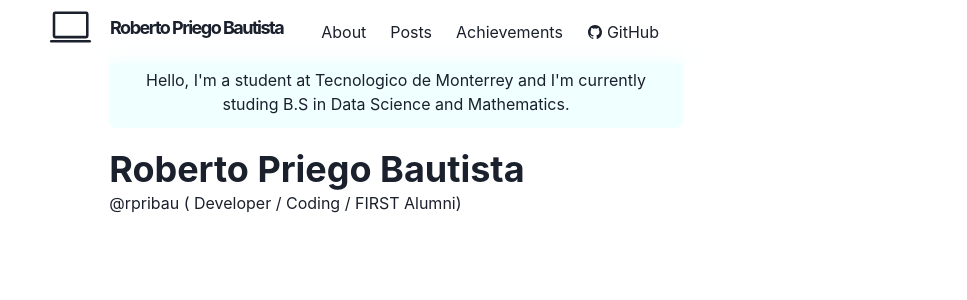
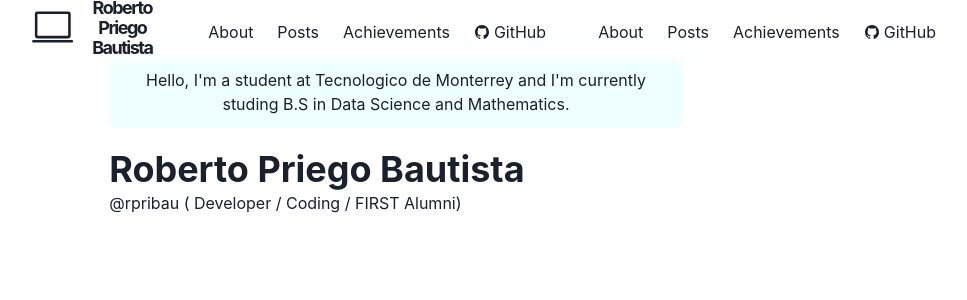
Before and after one commit to rpribau/blog.rob, a Next.js app: page / in a window 1280 px wide. Shown: the top 300 px of the page, without its empty margins (244-1211 px from the left). Built offline with nearby package versions, Linux system fonts and the light colour scheme.

Commit message:
Mobile Menu Bar created

```diff
--- a/components/logo.js
+++ b/components/logo.js
@@ -16,9 +16,6 @@ padding: 10px;
     transition: 200ms ease;
 }
 
-&:hover svg {
-    transform: rotate(20deg);
-}
 `
 const Logo = () => {
     return (
--- a/components/navbar.js
+++ b/components/navbar.js
@@ -1,6 +1,7 @@
 import {forwardRef} from 'react'
 import Logo from './logo'
 import NextLink from 'next/link'
+import {useState} from 'react'
 import {
     Container,
     Box,
@@ -14,6 +15,7 @@ import {
     MenuButton,
     IconButton,
     useColorModeValue,
+    Icon,
 } from '@chakra-ui/react'
 import { HamburgerIcon } from '@chakra-ui/icons'
 import {ThemeToggleButton} from './theme-toggle-button.js'
@@ -45,6 +47,11 @@ const MenuLink = forwardRef((props, ref) => (
 
 const Navbar = props => {
     const {path} = props
+    const [isOpen, setIsOpen] = useState(false)
+
+    const handleMenuToggle = () =>{
+      setIsOpen(!isOpen)
+    };
 
     return(
         <Box
@@ -65,9 +72,54 @@ const Navbar = props => {
             align="center"
             justify="space-between"
         >
+          <Flex align="center" mr={5}>
+            <Heading as="h1" size="lg" letterSpacing={'tighter'}>
+            <Logo />
+          </Heading>
+        </Flex>
+
+          <IconButton
+            display={{base: 'flex', md: 'none'}}
+            onClick={handleMenuToggle}
+            icon={<HamburgerIcon />}
+            alignItems="center"
+            variant="ghost"
+            size="md"
+            aria-label="Toggle Menu"
+          />
+
+          <Stack
+            direction={{base: 'column', md: 'row'}}
+            display={{base: isOpen ? 'flex' : 'none', md: 'flex'}}
+            width={{base: 'full', md: 'auto'}}
+            alignItems="center"
+            flexGrow={1}
+            mt={{base: 4, md: 0}}
+          >
+            <LinkItem href="/about" path={path}>
+                About
+            </LinkItem>
+            <LinkItem href="/posts" path={path}>
+                Posts
+            </LinkItem>
+            <LinkItem href="/works">Achievements</LinkItem>
+            <LinkItem
+                targer="_blank"
+                href="https://github.com/rpribau"
+                path={path}
+                display="inline-flex"
+                alignItems="center"
+                style={{gap: 4}}
+                pl={2}
+            >
+                <IoLogoGithub />
+                GitHub
+            </LinkItem>
+
+
             <Flex align="center" mr={5}>
-        <Heading as="h1" size="lg" letterSpacing={'tighter'}>
-            <Logo />
+            <Heading as="h1" size="lg" letterSpacing={'tighter'}>
+
 
           </Heading>
         </Flex>
@@ -100,8 +152,7 @@ const Navbar = props => {
                 GitHub
             </LinkItem>
         </Stack>
-
-
+      </Stack>
 
       </Container>
     </Box>
```
